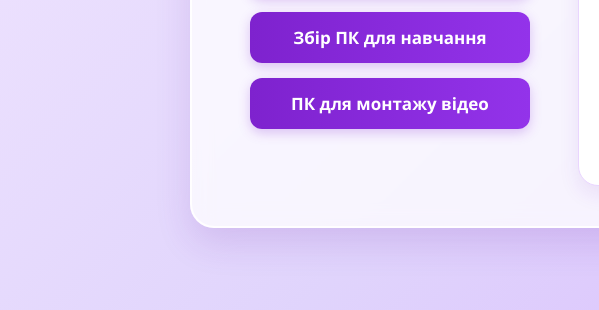
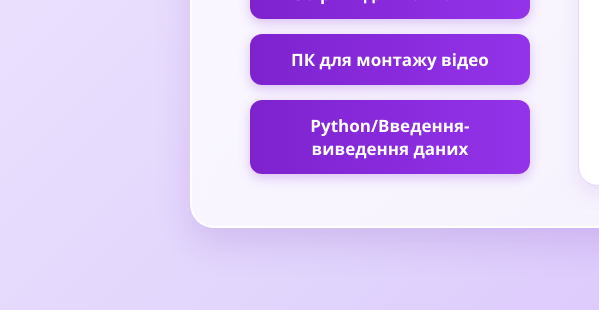
Before and after one commit to valentunaandriyvna-maker/inform_vpravu, a plain HTML site: page 8-klas/index.html in a window 1280 px wide. Shown: the part 429-739 px from the top of the page, 0-599 px from the left. Drawn offline with Linux system fonts and the light colour scheme.

Commit message:
Add link to Python data input/output section

```diff
--- a/8-klas/index.html
+++ b/8-klas/index.html
@@ -18,6 +18,7 @@
                 <a class="btn" href="evolutsia_pc.html">Еволюція обчислення</a>
                 <a class="btn" href="zbir_pc.html">Збір ПК для навчання</a>
                 <a class="btn" href="pc_montazh.html">ПК для монтажу відео</a>
+                <a class="btn" href="Python1.html">Python/Введення-виведення даних</a>
             </div>
         </div>
 
```
